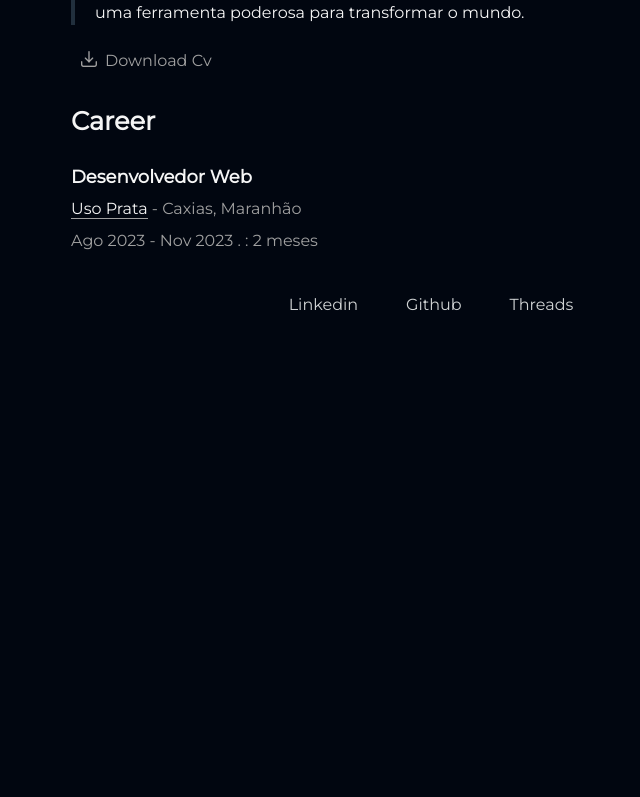
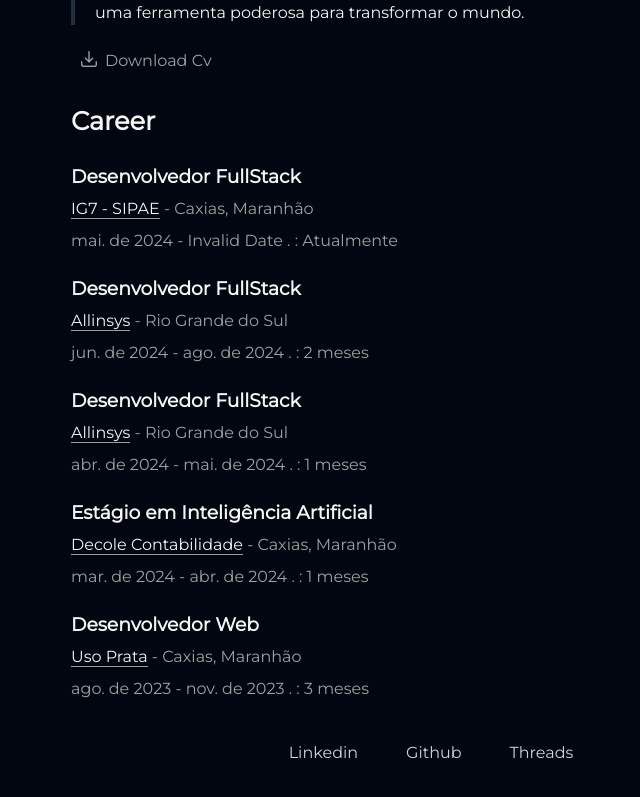
Before and after one commit to Nathan-rs/portfolio, a Vue app: page /portfolio/about in a window 1280 px wide. Shown: the part 661-1458 px from the top of the page, without its empty margins (209-849 px from the left). Before the commit the page ends 1014 px from the top, so only its background shows below. Built offline with nearby package versions, Linux system fonts and the light colour scheme.

Commit message:
feat: criacao do componente de carreira para adicionar experiencias

```diff
--- /dev/null
+++ b/src/components/CareerAbout.vue
@@ -0,0 +1,71 @@
+<script setup>
+import { computed } from 'vue'
+
+
+const props = defineProps({
+    position: String,
+    company: String,
+    location: String,
+    startDate: String,
+    endDate: String,
+    duration: String,
+})
+
+const duracao = computed(() => {
+    const start = new Date(props.startDate.split('/').reverse().join('-'))
+    const end = new Date(props.endDate.split('/').reverse().join('-'))
+    const diffTime = Math.abs(end - start)
+    const diffDays = Math.ceil(diffTime / (1000 * 60 * 60 * 24))
+    return `${Math.floor(diffDays / 30)} meses`
+})
+
+</script>
+
+<template>
+    <div class="career">
+        <h3>{{ position }}</h3>
+        <p class="">
+            <a class="company" href="#" target="_blank">{{ company }}</a>
+            <span> - {{ location }}</span>
+        </p>
+        <p>
+            <span>
+                {{
+                    (new Date(startDate.split('/').reverse().join('-'))).toLocaleDateString('pt-BR',
+                        {
+                            month: 'short', year: 'numeric'
+                        })
+                }}
+            </span>
+            <span> - </span>
+            <span>
+                {{
+                    (new Date(endDate.split('/').reverse().join('-'))).toLocaleDateString('pt-BR', {
+                        month: 'short', year: 'numeric'
+                    })
+                }}
+            </span>
+            <span> . : </span>
+            <span>{{ duration ? duration : duracao }}</span>
+        </p>
+    </div>
+</template>
+
+<style scoped>
+a {
+    font-size: 1em;
+    color: var(--text-color);
+    text-decoration: none;
+}
+
+.company {
+    border-bottom: .5px solid var(--text-color-muted);
+}
+
+span {
+    font-size: 16px;
+    /* font-weight: 400; */
+    /* line-height: 32px; */
+    color: var(--text-color-muted);
+}
+</style>
--- a/src/views/AboutView.vue
+++ b/src/views/AboutView.vue
@@ -1,6 +1,55 @@
 <script setup>
 import NavBar from '../components/NavBar.vue'
 import FooterMenu from '../components/FooterMenu.vue'
+import CareerAbout from '../components/CareerAbout.vue'
+
+const careers = [
+    {
+        id: 1,
+        position: 'Desenvolvedor Web',
+        startDate: '01/08/2023',
+        endDate: '01/11/2023',
+        company: 'Uso Prata',
+        location: 'Caxias, Maranhão'
+    },
+    {
+        id: 2,
+        position: 'Estágio em Inteligência Artificial',
+        startDate: '01/03/2024',
+        endDate: '01/04/2024',
+        company: 'Decole Contabilidade',
+        location: 'Caxias, Maranhão'
+    },
+    {
+        id: 3,
+        position: 'Desenvolvedor FullStack',
+        startDate: '01/04/2024',
+        endDate: '01/05/2024',
+        company: 'Allinsys',
+        location: 'Rio Grande do Sul'
+    },
+    {
+        id: 4,
+        position: 'Desenvolvedor FullStack',
+        startDate: '01/06/2024',
+        endDate: '01/08/2024',
+        company: 'Allinsys',
+        location: 'Rio Grande do Sul'
+    },
+    {
+        id: 5,
+        position: 'Desenvolvedor FullStack',
+        startDate: '01/05/2024',
+        endDate: 'Atualmente',
+        company: 'IG7 - SIPAE',
+        location: 'Caxias, Maranhão',
+        duration: 'Atualmente'
+    }
+]
+
+// Ordenar pela data
+careers.sort((a, b) => b.id - a.id);
+
 </script>
 
 <template>
@@ -39,20 +88,17 @@ import FooterMenu from '../components/FooterMenu.vue'
                     </a>
                 </div>
             </div>
-            <h2 class="career">Career</h2>
+            <h2 class="title-career">Career</h2>
             <div class="experiences">
-                <h3>Desenvolvedor Web</h3>
-                <p class="">
-                    <a class="company" href="#" target="_blank">Uso Prata</a>
-                    <span> - Caxias, Maranhão</span>
-                </p>
-                <p>
-                    <span>Ago 2023</span>
-                    <span> - </span>
-                    <span>Nov 2023</span>
-                    <span> . : </span>
-                    <span>2 meses</span>
-                </p>
+                <!-- <CareerAbout :position="'Desenvolvedor Web'" :startDate="'01/08/2023'" :endDate="'01/11/2023'"
+                    :company="'Uso Prata'" :location="'Caxias, Maranhão'"/> -->
+
+                <ul class="list-career">
+                    <li class="item-carrer" v-for="career in careers" :key="career.id">
+                        <CareerAbout :position="career.position" :startDate="career.startDate" :endDate="career.endDate"
+                            :company="career.company" :location="career.location" :duration="career.duration" />
+                    </li>
+                </ul>
             </div>
         </main>
         <FooterMenu />
@@ -60,6 +106,11 @@ import FooterMenu from '../components/FooterMenu.vue'
 </template>
 
 <style scoped>
+.list-career {
+    display: flex;
+    flex-direction: column;
+    gap: 1rem;
+}
 
 a {
     font-size: 1em;
@@ -72,12 +123,8 @@ h3 {
     margin: 20px 0px 0px;
 }
 
-.company {
-    border-bottom: .5px solid var(--text-color-muted);
-}
-
 span {
-    font-size: 16px;
+    font-size: 14px;
     color: var(--text-color-muted);
 }
 
@@ -85,7 +132,7 @@ span {
     line-height: 32px;
 }
 
-.career {
+.title-career {
     display: block;
     font-size: 1.6rem;
     font-weight: bold;
@@ -165,5 +212,4 @@ blockquote {
     display: flex;
     height: 100%;
 }
-
 </style>
```
